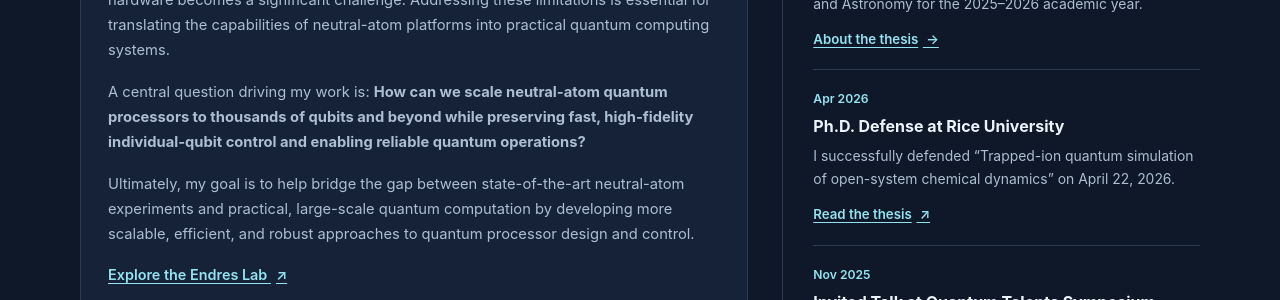
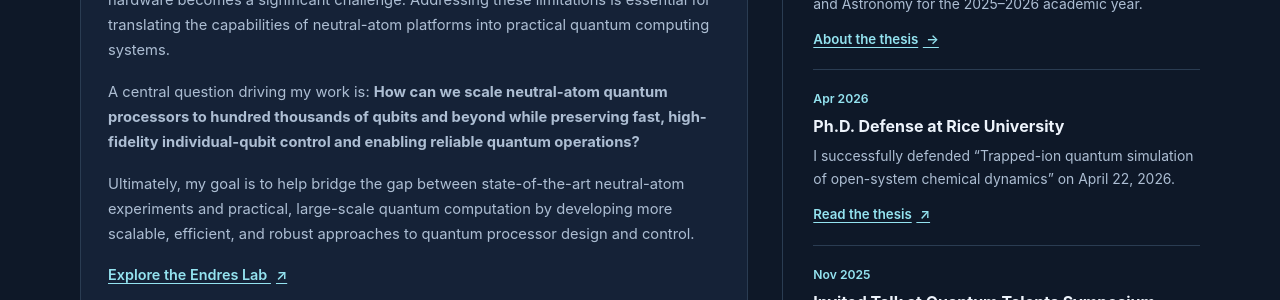
Before and after one commit to visalso/visalso.github.io, a Jekyll site: the page built from research.html, in a window 1280 px wide and 900 px high, scrolled down 666 px. Shown: the part 177-477 px from the top of the window. Built offline with Jekyll 4.4.1, drawn with Linux system fonts in a browser that asks for light colours.

Commit message:
Update research.html

```diff
--- a/research.html
+++ b/research.html
@@ -36,7 +36,7 @@
 
       <p>My research focuses on simplifying and improving neutral-atom quantum computing architectures to enable efficient and reliable control of increasingly large qubit arrays. As these systems scale, maintaining high-fidelity quantum operations while managing the complexity of individual-qubit addressing, coherent control, and experimental hardware becomes a significant challenge. Addressing these limitations is essential for translating the capabilities of neutral-atom platforms into practical quantum computing systems.</p>
 
-      <p>A central question driving my work is: <strong>How can we scale neutral-atom quantum processors to thousands of qubits and beyond while preserving fast, high-fidelity individual-qubit control and enabling reliable quantum operations?</strong></p>
+      <p>A central question driving my work is: <strong>How can we scale neutral-atom quantum processors to hundred thousands of qubits and beyond while preserving fast, high-fidelity individual-qubit control and enabling reliable quantum operations?</strong></p>
 
       <p>Ultimately, my goal is to help bridge the gap between state-of-the-art neutral-atom experiments and practical, large-scale quantum computation by developing more scalable, efficient, and robust approaches to quantum processor design and control.</p>
 
```
